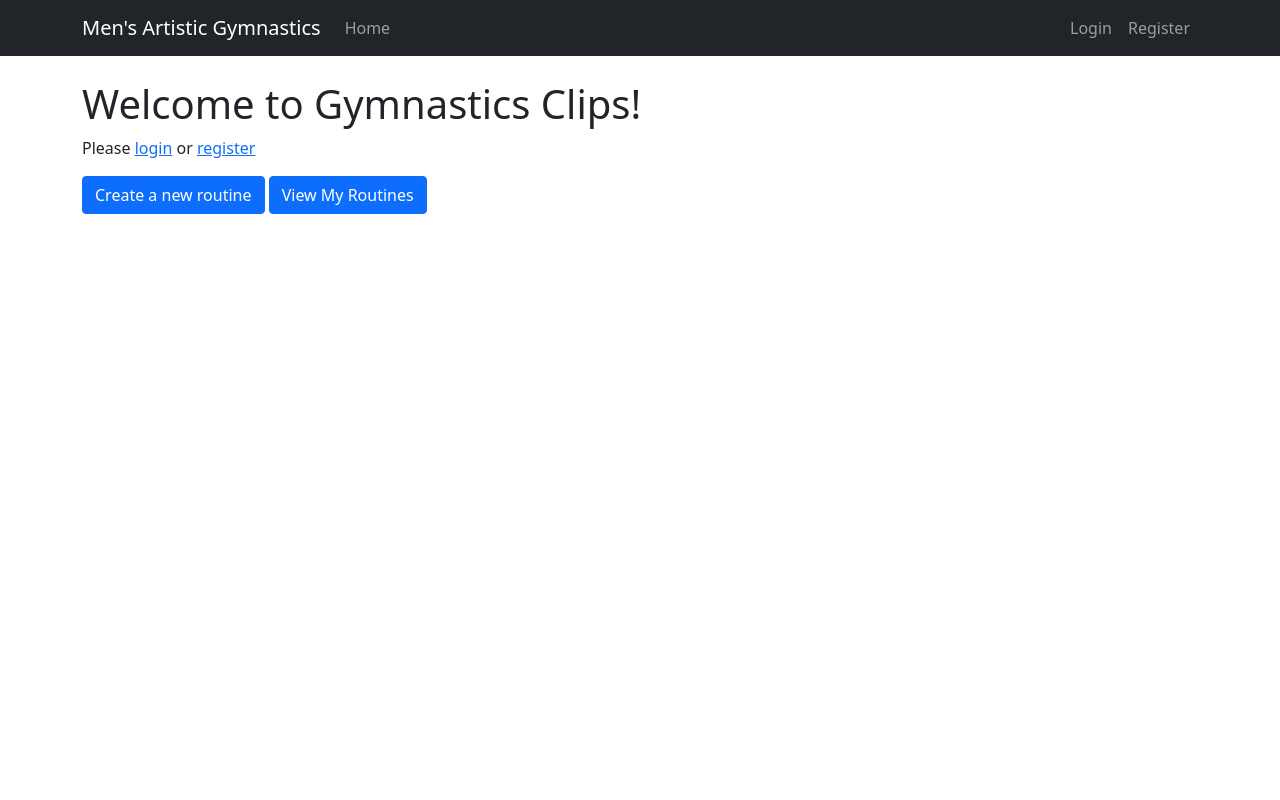
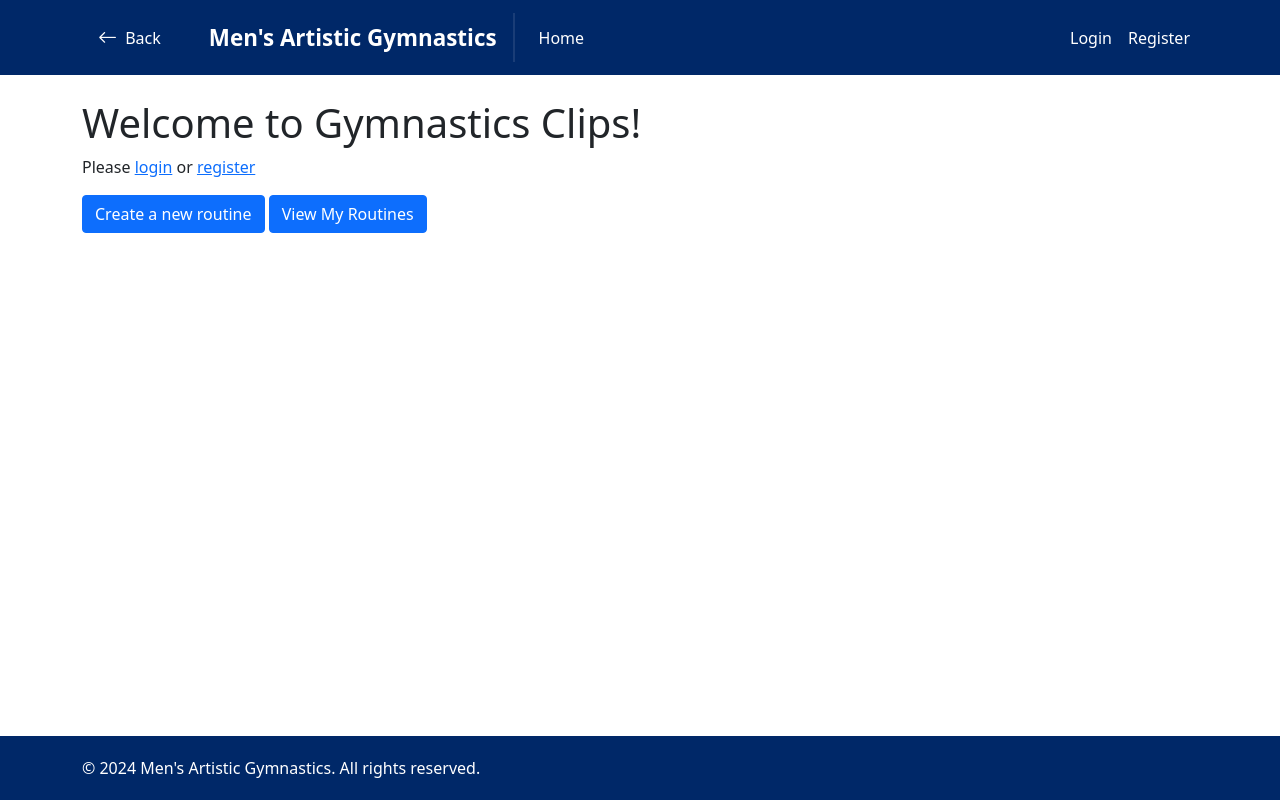
Before and after one commit to notgustavorios/Routine-builder, a Python web app: template myapp/templates/index.html in a window 1280 px wide. Run offline with Jinja, Linux system fonts and the light colour scheme; the template is opened without the code that fills it, so the values that code supplies are empty; some libraries are stand-ins or nearby versions.

Commit message:
style changes

```diff
--- a/myapp/templates/base.html
+++ b/myapp/templates/base.html
@@ -6,37 +6,172 @@
     <meta http-equiv="Content-Security-Policy" content="upgrade-insecure-requests">
     <title>{% block title %}Gymnastics Clips{% endblock %}</title>
     <link href="https://cdn.jsdelivr.net/npm/bootstrap@5.1.3/dist/css/bootstrap.min.css" rel="stylesheet">
+    <link rel="stylesheet" href="https://cdn.jsdelivr.net/npm/bootstrap-icons@1.7.2/font/bootstrap-icons.css">
+    <style>
+        :root {
+            --usa-blue: #002868;
+            --usa-red: #BF0A30;
+            --text-light: #ffffff;
+        }
+
+        body {
+            min-height: 100vh;
+            display: flex;
+            flex-direction: column;
+            margin: 0;
+            padding: 0;
+            position: relative;
+        }
+
+        .stripe-pattern {
+            position: fixed;
+            top: 0;
+            left: 0;
+            right: 0;
+            height: 150px;
+            background: repeating-linear-gradient(
+                to bottom,
+                var(--usa-blue) 0px,
+                var(--usa-blue) 40px,
+                var(--usa-red) 40px,
+                var(--usa-red) 80px,
+                var(--usa-blue) 80px,
+                var(--usa-blue) 120px
+            );
+            z-index: -1;
+        }
+
+        .content-wrapper {
+            flex: 1;
+            background-color: white;
+            position: relative;
+            z-index: 1;
+        }
+
+        footer {
+            background-color: var(--usa-blue);
+            color: var(--text-light);
+            padding: 20px 0;
+            margin-top: auto;
+        }
+
+        .navbar {
+            margin-bottom: 0;
+            background-color: var(--usa-blue) !important;
+            box-shadow: 0 2px 4px rgba(0,0,0,0.1);
+            padding: 0.8rem 0;
+        }
+
+        .navbar-brand {
+            color: var(--text-light) !important;
+            font-weight: 600;
+            font-size: 1.4rem;
+            padding: 0.5rem 1rem;
+            border-right: 2px solid rgba(255,255,255,0.1);
+        }
+
+        .navbar-nav .nav-link {
+            color: var(--text-light) !important;
+            padding: 0.5rem 1rem;
+            transition: all 0.3s ease;
+            position: relative;
+        }
+
+        .navbar-nav .nav-link:hover {
+            background-color: rgba(255,255,255,0.1);
+        }
+
+        .navbar-nav .nav-item.active .nav-link::after {
+            content: '';
+            position: absolute;
+            bottom: 0;
+            left: 50%;
+            transform: translateX(-50%);
+            width: 60%;
+            height: 2px;
+            background-color: var(--usa-red);
+        }
+
+        .user-welcome {
+            background-color: var(--usa-red);
+            padding: 0.5rem 1rem;
+            border-radius: 4px;
+            margin: 0 0.5rem;
+        }
+
+        .navbar-toggler {
+            border-color: rgba(255,255,255,0.5);
+        }
+
+        .back-button {
+            display: inline-flex;
+            align-items: center;
+            color: var(--text-light);
+            text-decoration: none;
+            padding: 0.5rem 1rem;
+            margin-right: 1rem;
+            border-radius: 4px;
+            transition: all 0.3s ease;
+            cursor: pointer;
+        }
+
+        .back-button:hover {
+            background-color: rgba(255,255,255,0.1);
+            color: var(--text-light);
+        }
+
+        .back-button i {
+            margin-right: 0.5rem;
+            font-size: 1.2rem;
+        }
+
+        @media (max-width: 991.98px) {
+            .navbar-nav {
+                padding: 1rem 0;
+            }
+            .user-welcome {
+                margin: 0.5rem 0;
+            }
+            .back-button {
+                margin: 0.5rem 0;
+            }
+        }
+    </style>
     {% block head %}{% endblock %}
 </head>
 <body>
-    <nav class="navbar navbar-expand-lg navbar-dark bg-dark">
+    <div class="stripe-pattern"></div>
+    <nav class="navbar navbar-expand-lg">
         <div class="container">
+            <div class="d-flex align-items-center">
+                <a class="back-button" onclick="goBack()" title="Go back">
+                    <i class="bi bi-arrow-left"></i>
+                    <span class="d-none d-sm-inline">Back</span>
+                </a>
                 <a class="navbar-brand" href="{{ url_for('auth.index') }}">Men's Artistic Gymnastics</a>
+            </div>
             <button class="navbar-toggler" type="button" data-bs-toggle="collapse" data-bs-target="#navbarNav">
                 <span class="navbar-toggler-icon"></span>
             </button>
             <div class="collapse navbar-collapse" id="navbarNav">
                 <ul class="navbar-nav me-auto">
-                    <li class="nav-item">
+                    <li class="nav-item {% if request.endpoint == 'auth.index' %}active{% endif %}">
                         <a class="nav-link" href="{{ url_for('auth.index') }}">Home</a>
                     </li>
                 </ul>
                 <ul class="navbar-nav">
                     {% if current_user.is_authenticated %}
                         <li class="nav-item">
-                            <a class="nav-link" href="{{ url_for('auth.profile') }}">Profile</a>
-                        </li>
-                        <li class="nav-item">
-                            <span class="nav-link">Welcome, {{ current_user.username }}</span>
+                            <a class="nav-link user-welcome" href="{{ url_for('auth.profile') }}">{{ current_user.username }}</a>
                         </li>
                         <li class="nav-item">
                             <a class="nav-link" href="{{ url_for('auth.logout') }}">Logout</a>
                         </li>
                     {% else %}
-                        <li class="nav-item">
+                        <li class="nav-item {% if request.endpoint == 'auth.login' %}active{% endif %}">
                             <a class="nav-link" href="{{ url_for('auth.login') }}">Login</a>
                         </li>
-                        <li class="nav-item">
+                        <li class="nav-item {% if request.endpoint == 'auth.register' %}active{% endif %}">
                             <a class="nav-link" href="{{ url_for('auth.register') }}">Register</a>
                         </li>
                     {% endif %}
@@ -45,6 +180,7 @@
         </div>
     </nav>
 
+    <div class="content-wrapper">
         <div class="container mt-4">
             {% with messages = get_flashed_messages() %}
                 {% if messages %}
@@ -56,8 +192,32 @@
 
             {% block content %}{% endblock %}
         </div>
+    </div>
+
+    <footer>
+        <div class="container">
+            <p class="mb-0">&copy; 2024 Men's Artistic Gymnastics. All rights reserved.</p>
+        </div>
+    </footer>
 
     <script src="https://cdn.jsdelivr.net/npm/bootstrap@5.1.3/dist/js/bootstrap.bundle.min.js"></script>
+    <script>
+        function goBack() {
+            if (window.history.length > 1) {
+                window.history.back();
+            } else {
+                window.location.href = "{{ url_for('auth.index') }}";
+            }
+        }
+
+        // Hide back button on home page
+        document.addEventListener('DOMContentLoaded', function() {
+            const backButton = document.querySelector('.back-button');
+            if (window.location.pathname === "{{ url_for('auth.index') }}") {
+                backButton.style.display = 'none';
+            }
+        });
+    </script>
     {% block scripts %}{% endblock %}
 </body>
 </html>
```
Lines whose indentation alone changed are shown as unchanged.
